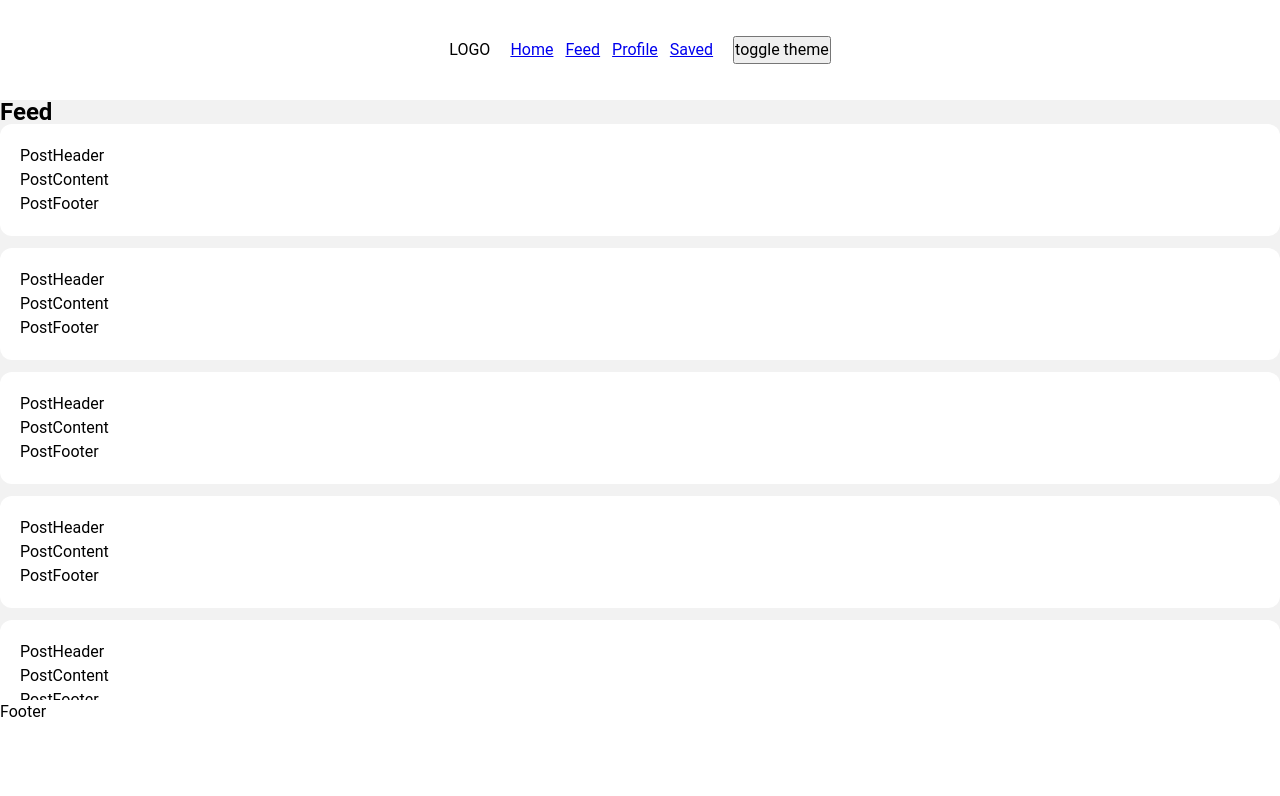
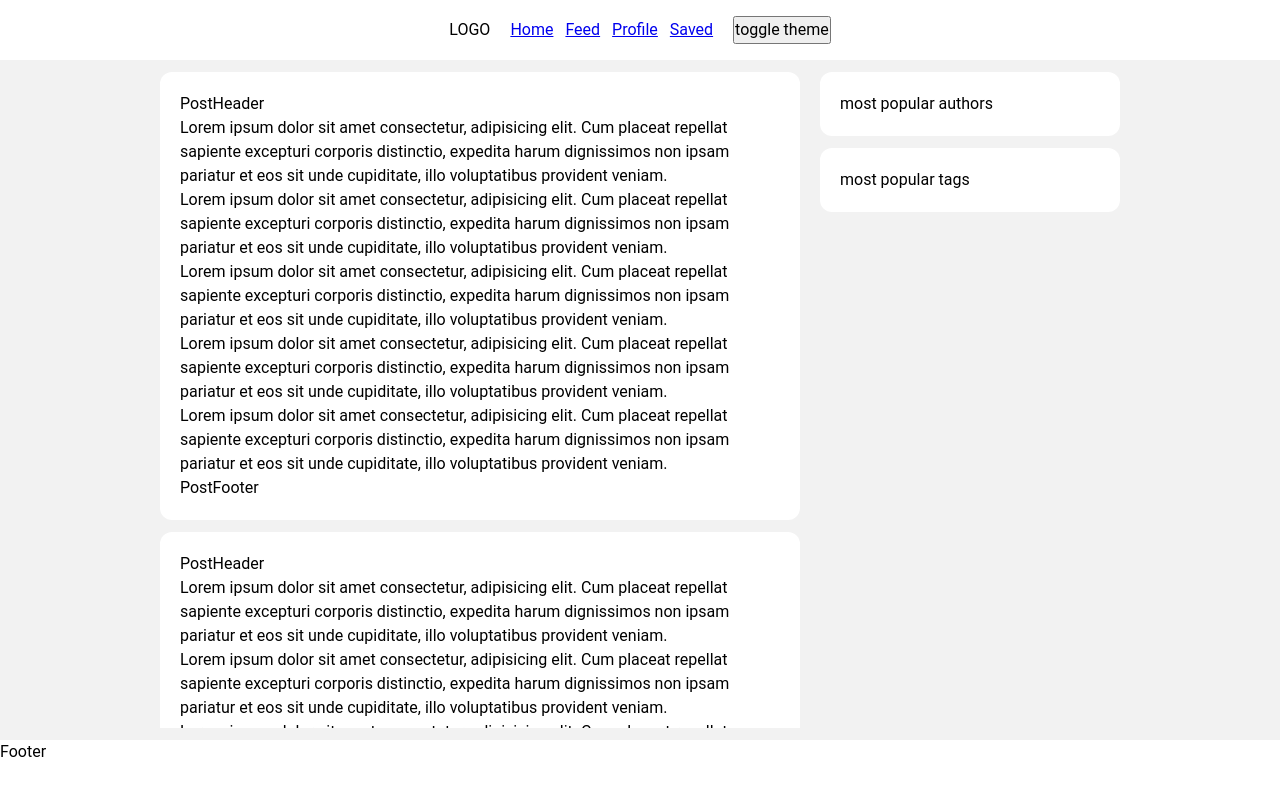
Before and after one commit to nickkupriyan0v/news-app, a React (Vite) app: page /feed in a window 1280 px wide. Shown: the top 796 px of the page. Built offline with nearby package versions, Linux system fonts and the light colour scheme.

Commit message:
added sidebar

```diff
--- a/src/app/layouts/MainLayout/ui/MainLayout.module.scss
+++ b/src/app/layouts/MainLayout/ui/MainLayout.module.scss
@@ -7,6 +7,10 @@
         var(--footer-height);
 
     main {
+        margin: 12px auto;
         overflow: auto;
+        display: grid;
+        gap: 20px;
+        grid-template-columns: minmax(0, var(--main-space-width)) var(--sidebar-width) ;
     }
 }
--- a/src/app/layouts/MainLayout/ui/MainLayout.tsx
+++ b/src/app/layouts/MainLayout/ui/MainLayout.tsx
@@ -2,13 +2,17 @@ import { Header } from '~widgets/Header';
 import s from './MainLayout.module.scss';
 import { Outlet } from 'react-router-dom';
 import { Footer } from '~widgets/Footer';
+import { Sidebar } from '~widgets/Sidebar';
 
 export const MainLayout = () => {
     return (
         <div className={s.mainLayout}>
             <Header />
             <main>
-                <Outlet />
+                <div>
+                    <Outlet />
+                </div>
+                <Sidebar />
             </main>
             <Footer />
         </div>
--- a/src/app/styles/variables/global.scss
+++ b/src/app/styles/variables/global.scss
@@ -9,6 +9,9 @@
     --font-line-l: 32px;
     --font-l: var(--font-size-l) / var(--font-line-l) var(--font-family-main);
 
-    --header-height: 100px;
-    --footer-height: 100px;
+    // sizes
+    --header-height: 60px;
+    --footer-height: 60px;
+    --sidebar-width: 300px;
+    --main-space-width: 640px;
 }
--- a/src/entities/Post/ui/PostContent/PostContent.tsx
+++ b/src/entities/Post/ui/PostContent/PostContent.tsx
@@ -1,3 +1,36 @@
 export const PostContent = () => {
-    return <div>PostContent</div>;
+    return (
+        <div>
+            <p>
+                Lorem ipsum dolor sit amet consectetur, adipisicing elit. Cum
+                placeat repellat sapiente excepturi corporis distinctio,
+                expedita harum dignissimos non ipsam pariatur et eos sit unde
+                cupiditate, illo voluptatibus provident veniam.
+            </p>
+            <p>
+                Lorem ipsum dolor sit amet consectetur, adipisicing elit. Cum
+                placeat repellat sapiente excepturi corporis distinctio,
+                expedita harum dignissimos non ipsam pariatur et eos sit unde
+                cupiditate, illo voluptatibus provident veniam.
+            </p>
+            <p>
+                Lorem ipsum dolor sit amet consectetur, adipisicing elit. Cum
+                placeat repellat sapiente excepturi corporis distinctio,
+                expedita harum dignissimos non ipsam pariatur et eos sit unde
+                cupiditate, illo voluptatibus provident veniam.
+            </p>
+            <p>
+                Lorem ipsum dolor sit amet consectetur, adipisicing elit. Cum
+                placeat repellat sapiente excepturi corporis distinctio,
+                expedita harum dignissimos non ipsam pariatur et eos sit unde
+                cupiditate, illo voluptatibus provident veniam.
+            </p>
+            <p>
+                Lorem ipsum dolor sit amet consectetur, adipisicing elit. Cum
+                placeat repellat sapiente excepturi corporis distinctio,
+                expedita harum dignissimos non ipsam pariatur et eos sit unde
+                cupiditate, illo voluptatibus provident veniam.
+            </p>
+        </div>
+    );
 };
--- a/src/pages/Feed/ui/Feed.tsx
+++ b/src/pages/Feed/ui/Feed.tsx
@@ -4,9 +4,6 @@ import { Post } from '~entities/Post';
 export const Feed = () => {
     const newsList = new Array(20).fill(1).map((_, index) => ({ id: index }));
     return (
-        <div>
-            <h2>Feed</h2>
-
         <div className={s.newsList}>
             {newsList.map((item) => (
                 <div key={item.id}>
@@ -14,6 +11,5 @@ export const Feed = () => {
                 </div>
             ))}
         </div>
-        </div>
     );
 };
--- /dev/null
+++ b/src/widgets/Sidebar/index.ts
@@ -0,0 +1 @@
+export { Sidebar } from './ui/Sidebar';
--- /dev/null
+++ b/src/widgets/Sidebar/ui/Sidebar.module.scss
@@ -0,0 +1,5 @@
+.sidebar {
+    display: flex;
+    flex-direction: column;
+    gap: 12px;
+}
--- /dev/null
+++ b/src/widgets/Sidebar/ui/Sidebar.tsx
@@ -0,0 +1,11 @@
+import { Card } from '~shared/ui/Card';
+import s from './Sidebar.module.scss';
+
+export const Sidebar = () => {
+    return (
+        <div className={s.sidebar}>
+            <Card>most popular authors</Card>
+            <Card>most popular tags</Card>
+        </div>
+    );
+};
```
Lines whose indentation alone changed are shown as unchanged.
